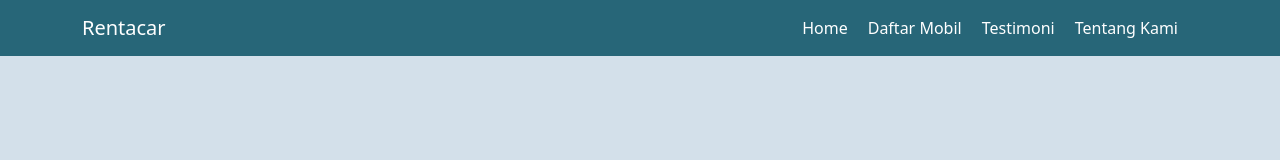
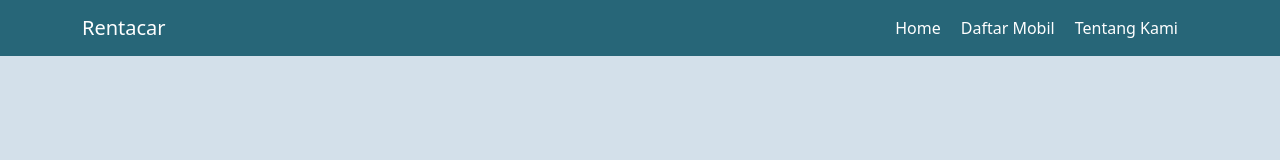
Before and after one commit to kharismarizki/rentacar, a Next.js app: page / in a window 1280 px wide. Shown: the top 160 px of the page. Built offline with nearby package versions, Linux system fonts and the light colour scheme.

Commit message:
remove anker testimoni

```diff
--- a/component/navbar/navbar.js
+++ b/component/navbar/navbar.js
@@ -36,11 +36,6 @@ const navbar = () => {
                 </Link>
               </li>
               <li className="nav-item">
-                <Link href="#testimoni">
-                  <a className={Styles.tulisan}>Testimoni</a>
-                </Link>
-              </li>
-              <li className="nav-item">
                 <Link href="#about">
                   <a className={Styles.tulisan}>Tentang Kami</a>
                 </Link>
```
